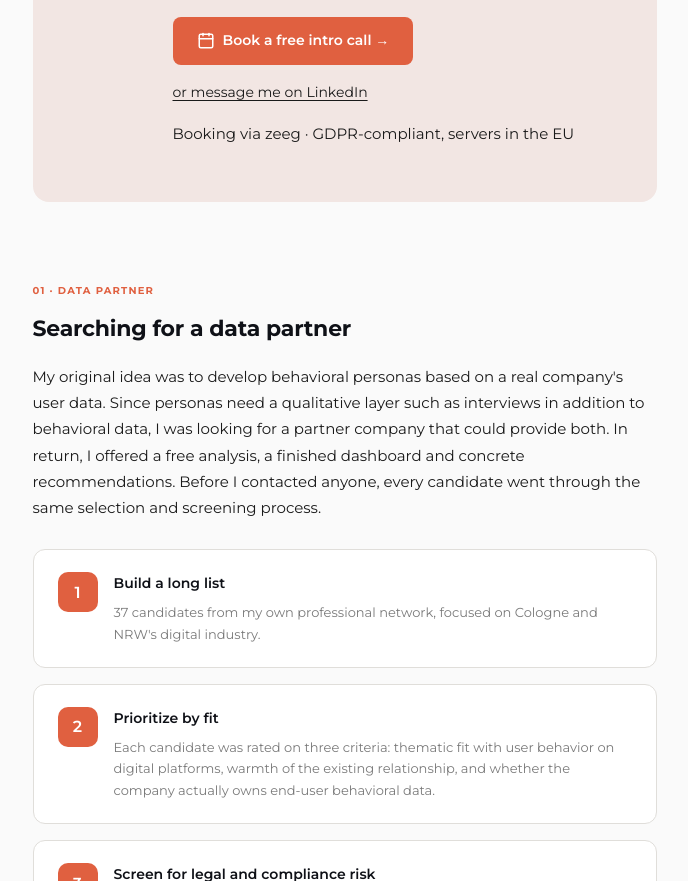
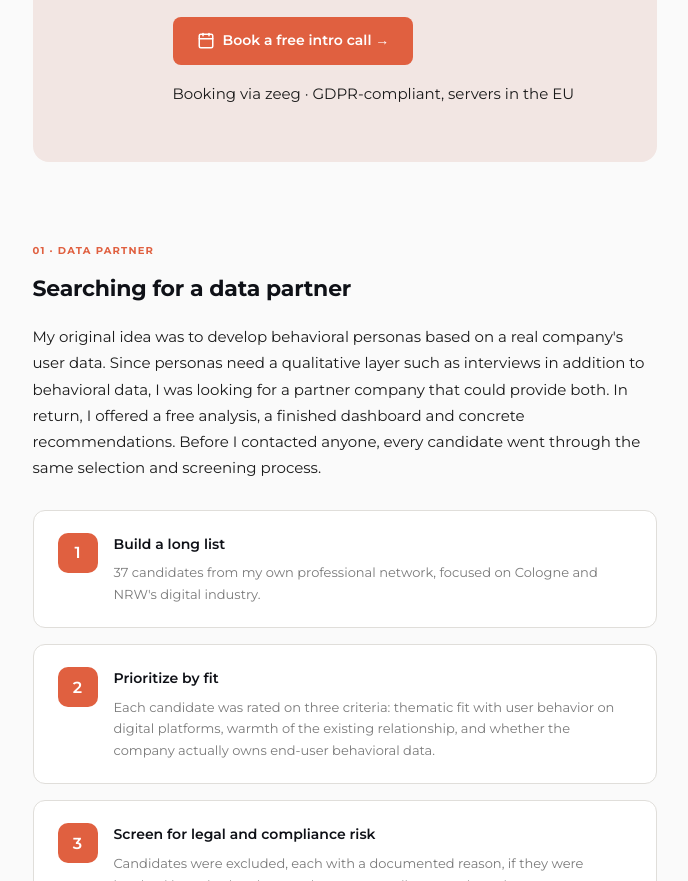
Before and after one commit to Sebastian-Weber/ga4-user-segmentation-web-dashboard, a plain HTML site: page index.html in a window 1280 px wide. Shown: the part 1989-2870 px from the top of the page, without its empty margins (288-976 px from the left). Drawn offline with Linux system fonts and the light colour scheme; a script that the page names is missing.

Commit message:
Remove LinkedIn text link from offer box
Co-Authored-By: Claude Opus 5.5 <noreply@anthropic.com>
Claude-Session: https://claude.ai/code/session_01PHWSyp41hF1r8iRo8Du3yJ

```diff
--- a/index.html
+++ b/index.html
@@ -655,8 +655,6 @@
   .cs-guide-body h5{display:flex;align-items:center;gap:8px;}
   .cs-guide-body .seg-dot{width:10px;height:10px;border-radius:50%;flex:none;}
   .cs-note{font-size:14px;line-height:1.65;color:var(--cs-text);background:var(--cs-neutral);border-left:3px solid var(--cs-coral);padding:14px 18px;margin:0 0 24px;border-radius:0 8px 8px 0;}
-  .cs-offer-alt{font-size:14px;color:var(--cs-text);text-decoration:underline;text-underline-offset:3px;}
-  .cs-offer-alt:hover{color:var(--cs-coral);}
   .cs-offer-cta{flex-wrap:wrap;gap:12px 20px;}
   .cs-offer-via{flex-basis:100%;margin:4px 0 0;font-size:11px;line-height:1.4;color:var(--cs-muted);}
   .cs-offer{max-width:720px;margin:0 auto 56px;padding:0 48px;}
@@ -827,7 +825,6 @@
     <p data-i18n="of-p">For marketing and product teams using GA4 or PostHog. The data analysis delivers the where and hypotheses about the why. Interviews turn them into concrete UX recommendations. On request, you get the results as a dashboard in Tableau or HTML.</p>
     <div class="cs-offer-cta">
       <a class="cs-cta-btn" href="https://zeeg.me/sebastianweber1708/erstberatung" target="_blank" rel="noopener"><!-- Icon: Lucide "calendar" (ISC License), https://lucide.dev --><svg width="18" height="18" viewBox="0 0 24 24" fill="none" stroke="currentColor" stroke-width="2" stroke-linecap="round" stroke-linejoin="round" aria-hidden="true"><path d="M8 2v3"/><path d="M16 2v3"/><rect x="3" y="3" width="18" height="18" rx="2"/><path d="M3 9h18"/></svg><span data-i18n="of-btn">Book a free intro call →</span></a>
-      <a class="cs-offer-alt" href="https://linkedin.com/in/sebastian-weber1708" target="_blank" rel="noopener" data-i18n="of-alt">or message me on LinkedIn</a>
       <p class="cs-offer-via" data-i18n="of-via">Booking via zeeg · GDPR-compliant, servers in the EU</p>
     </div>
     </div>
@@ -1499,7 +1496,6 @@ const DE = {
  "of-h3": "Ich finde heraus, wo Nutzende auf Eurer Website abspringen",
  "of-p": "Für Marketing- und Produktteams mit GA4 oder PostHog. Die Datenanalyse liefert das Wo und Hypothesen zum Warum. Mit Interviews werden daraus konkrete UX-Empfehlungen. Die Ergebnisse gibt es auf Wunsch als Dashboard in Tableau oder HTML.",
  "of-via": "Terminbuchung über zeeg · DSGVO-konform, Server in der EU",
- "of-alt": "oder schreibt mir auf LinkedIn",
  "of-btn": "Kostenloses Erstgespräch buchen →",
  "nx-eyebrow": "08 · Nächster Schritt",
  "nx-h2": "Von Hypothesen zu Antworten",
```
